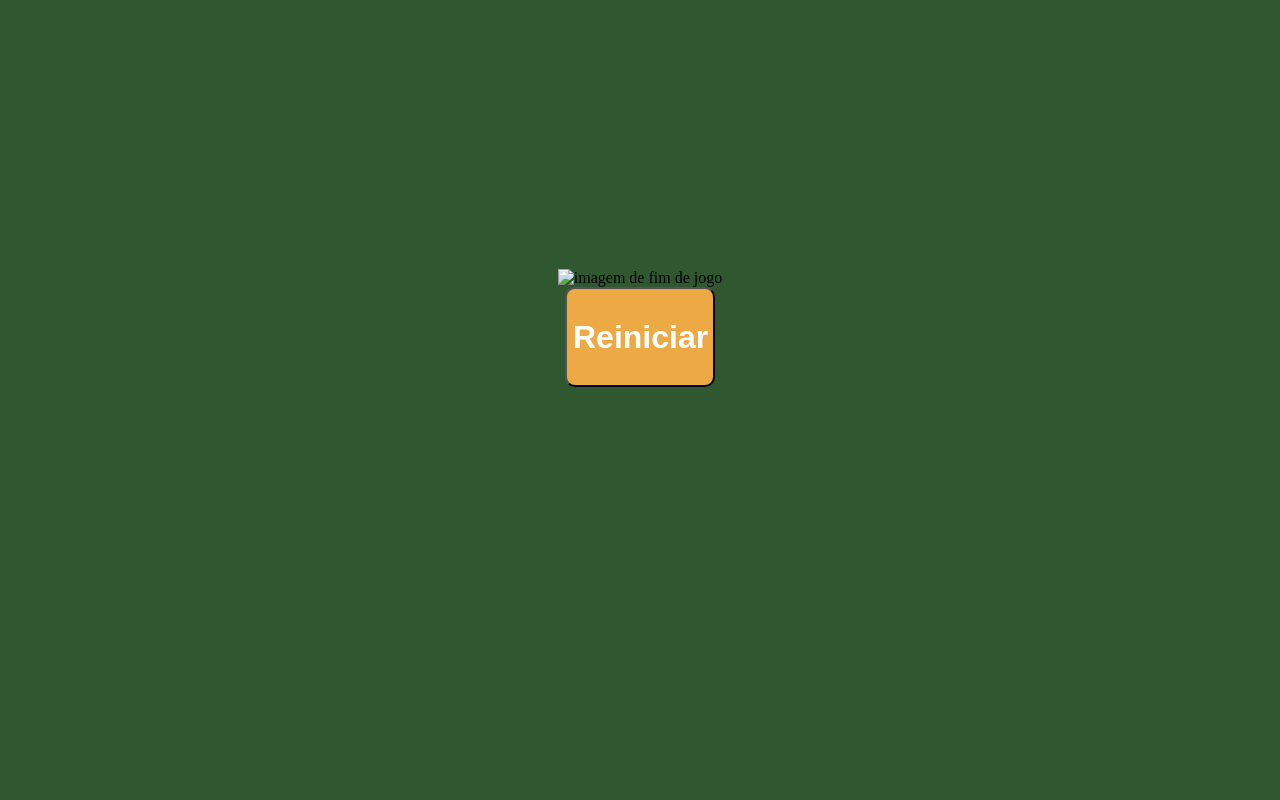
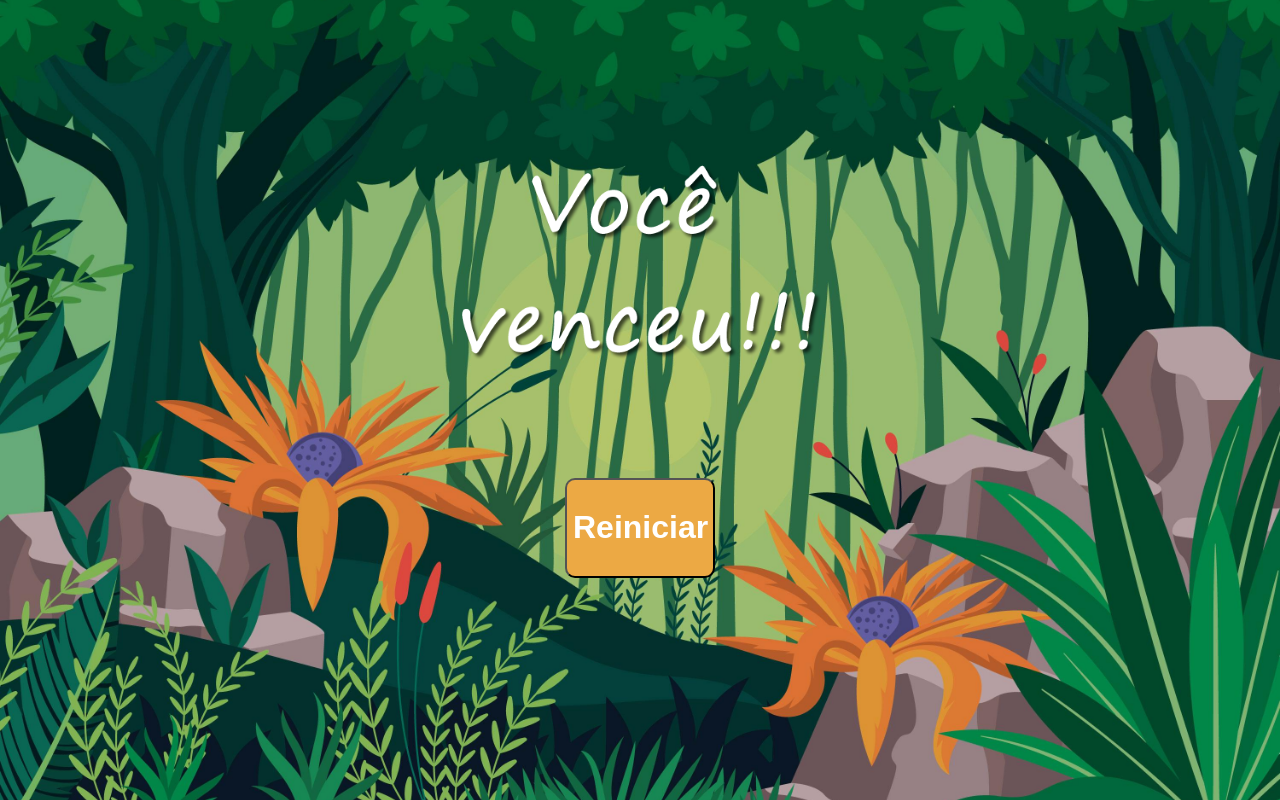
Before and after one commit to GeffersonCosta/Jogo-Mata-Mosquito, a plain HTML site: page vitoria.html in a window 1280 px wide. Drawn offline with Linux system fonts and the light colour scheme; the site is published under a folder, as on GitHub Pages, so addresses that start at the root find nothing.

Commit message:
update style

```diff
--- a/style.css
+++ b/style.css
@@ -1,9 +1,9 @@
 html{
-    cursor:url(imagens/mata_mosquito.png) 30 30, auto;
+    cursor:url(./imagens/mata_mosquito.png) 30 30, auto;
 }
 body{
 
-    background-image:url(/imagens/bg3.jpg);
+    background-image:url(./imagens/bg3.jpg);
     background-repeat: no-repeat;
     background-size:cover;
     background-attachment: fixed;
--- a/vitoria.html
+++ b/vitoria.html
@@ -11,7 +11,7 @@
         <div class="row">
             <div class="col">
                 <div class="conteudo">
-                    <img src="/imagens/vitoria.png" alt="imagem de fim de jogo">
+                    <img src="./imagens/vitoria.png" alt="imagem de fim de jogo">
                 </div>
             </div>
         </div>
```
Also changed, not shown: fim_de_jogo.html (+1 -1 lines).
